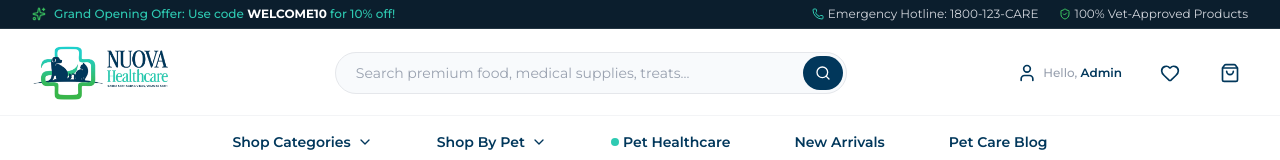
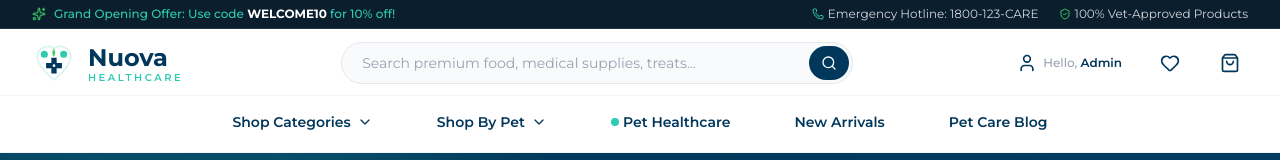
Before and after one commit to akashvcqru/NuovaHealthcare, a Next.js app: page / in a window 1280 px wide. Shown: the top 160 px of the page. Built offline with nearby package versions, Linux system fonts and the light colour scheme.

Commit message:
Update branding to Nuova Healthcare

```diff
--- a/src/app/blog/page.tsx
+++ b/src/app/blog/page.tsx
@@ -137,7 +137,7 @@ export default function BlogHubPage() {
           <div className="flex items-center gap-2">
             <BookOpen className="w-5 h-5 text-brand-secondary" />
             <h1 className="font-heading font-bold text-2xl text-brand-primary">
-              VetPet Care Blog
+              Nuova Healthcare Blog
             </h1>
           </div>
           <p className="text-xs text-gray-500 max-w-sm text-center sm:text-right font-medium">
--- a/src/app/checkout/page.tsx
+++ b/src/app/checkout/page.tsx
@@ -134,7 +134,7 @@ export default function CheckoutPage() {
               Order Placed Successfully!
             </h1>
             <p className="text-sm text-gray-500">
-              Thank you for shopping at VetPet Galleria. Your pet's wellness package is being compiled.
+              Thank you for shopping at Nuova Healthcare. Your pet's wellness package is being compiled.
             </p>
           </div>
 
--- a/src/app/layout.tsx
+++ b/src/app/layout.tsx
@@ -13,12 +13,12 @@ const montserrat = Montserrat({
 });
 
 export const metadata: Metadata = {
-  title: "VetPet Galleria | India's Premium Pet Supplies & Healthcare",
-  description: "VetPet Galleria is India's premium pet eCommerce platform offering veterinary-approved pet food, treats, healthcare, grooming essentials, and toys for dogs, cats, birds, fish, and small pets.",
+  title: "Nuova Healthcare | India's Premium Pet Supplies & Healthcare",
+  description: "Nuova Healthcare is India's premium pet eCommerce platform offering veterinary-approved pet food, treats, healthcare, grooming essentials, and toys for dogs, cats, birds, fish, and small pets.",
   keywords: "pet food, pet healthcare, vet products, dog food, cat food, premium pet toys, grooming essentials, bird supplies, india pet shop",
-  authors: [{ name: "VetPet Galleria India Team" }],
+  authors: [{ name: "Nuova Healthcare India Team" }],
   openGraph: {
-    title: "VetPet Galleria | India's Premium Pet Supplies & Healthcare",
+    title: "Nuova Healthcare | India's Premium Pet Supplies & Healthcare",
     description: "Your trusted destination for premium veterinary-approved pet food, health, and grooming supplies in India.",
     type: "website",
     locale: "en_IN",
--- a/src/app/page.tsx
+++ b/src/app/page.tsx
@@ -642,7 +642,7 @@ export default function Homepage() {
         <div className="grid grid-cols-1 md:grid-cols-3 gap-6">
           {[
             {
-              quote: "The low-fat gastro diet completely healed my Golden Retriever's stomach issues within a week. I cannot recommend VetPet Galleria enough for their fast delivery and vet-checked products.",
+              quote: "The low-fat gastro diet completely healed my Golden Retriever's stomach issues within a week. I cannot recommend Nuova Healthcare enough for their fast delivery and vet-checked products.",
               name: "Eleanor Vance",
               pet: "Owner of Cooper (Golden Retriever)",
               rating: 5
--- a/src/components/layout/Footer.tsx
+++ b/src/components/layout/Footer.tsx
@@ -68,7 +68,7 @@ export default function Footer() {
           <div className="lg:col-span-2 flex flex-col gap-5">
             <Logo showText={true} className="invert brightness-0" />
             <p className="text-sm text-gray-400 max-w-sm">
-              VetPet Galleria is an international award-winning veterinary-focused eCommerce platform. We source only premium, clinical-grade nutrition and healthcare products to ensure your pets live their happiest, healthiest lives.
+              Nuova Healthcare is an international award-winning veterinary-focused eCommerce platform. We source only premium, clinical-grade nutrition and healthcare products to ensure your pets live their happiest, healthiest lives.
             </p>
             <div className="flex items-center gap-4 text-gray-400">
               <Link href="https://facebook.com" aria-label="Facebook" className="hover:text-brand-secondary transition-colors">
@@ -132,7 +132,7 @@ export default function Footer() {
 
           {/* Newsletter Box */}
           <div className="w-full md:w-auto flex flex-col gap-3">
-            <h4 className="text-sm font-semibold text-white">Join the VetPet Newsletter</h4>
+            <h4 className="text-sm font-semibold text-white">Join the Nuova Healthcare Newsletter</h4>
             <p className="text-xs text-gray-400">Get updates on veterinarian advice, seasonal products, and VIP discount coupons.</p>
             <form onSubmit={handleSubscribe} className="flex max-w-md w-full relative">
               <input
@@ -160,7 +160,7 @@ export default function Footer() {
 
           {/* Copyright & Pay Badges */}
           <div className="flex flex-col items-center md:items-end gap-3 text-center md:text-right">
-            <p>© {new Date().getFullYear()} VetPet Galleria Inc. All Rights Reserved.</p>
+            <p>© {new Date().getFullYear()} Nuova Healthcare Inc. All Rights Reserved.</p>
             <p>Designed with ❤️ for premium pet health and wellness.</p>
 
             {/* Accepted Payments mock */}
--- a/src/components/layout/Header.tsx
+++ b/src/components/layout/Header.tsx
@@ -362,7 +362,7 @@ export default function Header() {
 
             <div className="border-t border-gray-100 pt-4 flex flex-col gap-2 text-xs text-gray-500">
               <p>📍 Mumbai, Maharashtra, India</p>
-              <p>📞 support@vetpetgalleria.in</p>
+              <p>📞 support@nuovahealthcare.in</p>
             </div>
           </div>
         </div>
--- a/src/components/ui/Logo.tsx
+++ b/src/components/ui/Logo.tsx
@@ -8,26 +8,12 @@ interface LogoProps {
 }
 
 export default function Logo({ showText = true, className = "", variant = "default" }: LogoProps) {
-  if (variant === "header") {
-    return (
-      <Link href="/" className={`flex items-center gap-3 group ${className}`}>
-        {/* Logo Image used as-is, strictly for the header, no SVG */}
-        <div className="relative flex items-center justify-start py-1">
-          {/* eslint-disable-next-line @next/next/no-img-element */}
-          <img
-            src="/logo.png"
-            alt="VetPet Galleria Logo"
-            className="h-11 md:h-14 w-auto object-contain transition-transform duration-300 group-hover:scale-105"
-          />
-        </div>
-      </Link>
-    );
-  }
+  const isHeader = variant === "header";
 
   return (
     <Link href="/" className={`flex items-center gap-3 group ${className}`}>
       {/* Premium SVG Icon */}
-      <div className="relative w-10 h-10 flex-shrink-0">
+      <div className={`relative flex-shrink-0 ${isHeader ? "w-10 h-10 md:w-11 md:h-11" : "w-10 h-10"}`}>
         <svg
           viewBox="0 0 100 100"
           className="w-full h-full transform transition-transform duration-500 group-hover:rotate-12"
@@ -69,12 +55,12 @@ export default function Logo({ showText = true, className = "", variant = "defau
 
       {/* Brand Text */}
       {showText && (
-        <div className="flex flex-col select-none">
-          <span className="font-heading font-bold text-xl leading-tight text-brand-primary transition-colors duration-300 group-hover:text-brand-primary-hover">
-            VetPet
+        <div className="flex flex-col select-none text-left">
+          <span className={`font-heading font-bold leading-tight text-brand-primary transition-colors duration-300 group-hover:text-brand-primary-hover ${isHeader ? "text-xl md:text-2xl" : "text-xl"}`}>
+            Nuova
           </span>
-          <span className="text-[10px] font-sans tracking-[0.25em] font-semibold text-brand-secondary uppercase leading-none">
-            Galleria
+          <span className={`text-[10px] font-sans tracking-[0.25em] font-semibold text-brand-secondary uppercase leading-none ${isHeader ? "text-[9px] md:text-[10px]" : "text-[10px]"}`}>
+            Healthcare
           </span>
         </div>
       )}
```
Also changed, not shown: src/context/ShopContext.tsx (+14 -14 lines), 1 other file (tests, documents, lock files or other folders).
